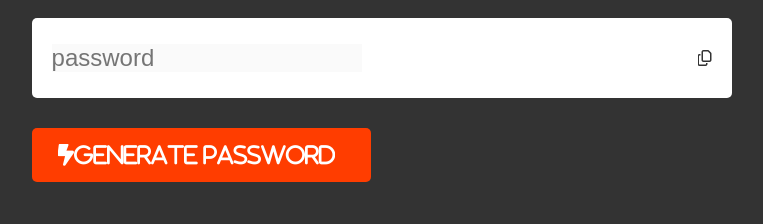
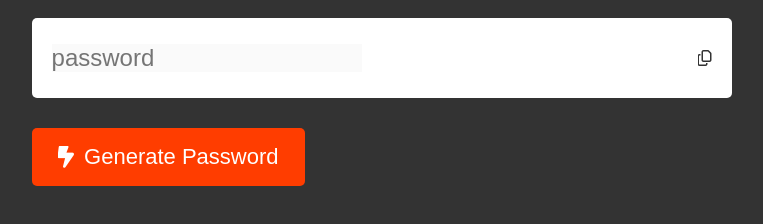
Before and after one commit to MichelleArumemi/Day-4---Random-Password-Generator, a plain HTML site: page index.html in a window 1280 px wide. Shown: the part 290-514 px from the top of the page, without its empty margins (122-885 px from the left). Drawn offline with Linux system fonts and the light colour scheme.

Commit message:
Adjusted Generate Password button

```diff
--- a/index.html
+++ b/index.html
@@ -14,7 +14,7 @@
             <input type="text" id="password" placeholder="password" disabled>
             <i class="fa-regular fa-copy" onclick="copyPassword()"></i>
         </div>
-        <button onclick="createPassword()"><i class="fa-solid fa-bolt-lightning">Generate Password</i></button>
+        <button onclick="createPassword()"><i class="fa-solid fa-bolt-lightning"></i>Generate Password</button>
 
     </div>
 <script src="script.js"></script>
--- a/style.css
+++ b/style.css
@@ -67,8 +67,5 @@ body{
     cursor: pointer;
     font-size: 22px;
     font-weight: 300;
+    gap: 10px;
 }
-
-.container .fa-solid.fa-bolt-lightning{
-    margin-right: 10px;
-}
```
